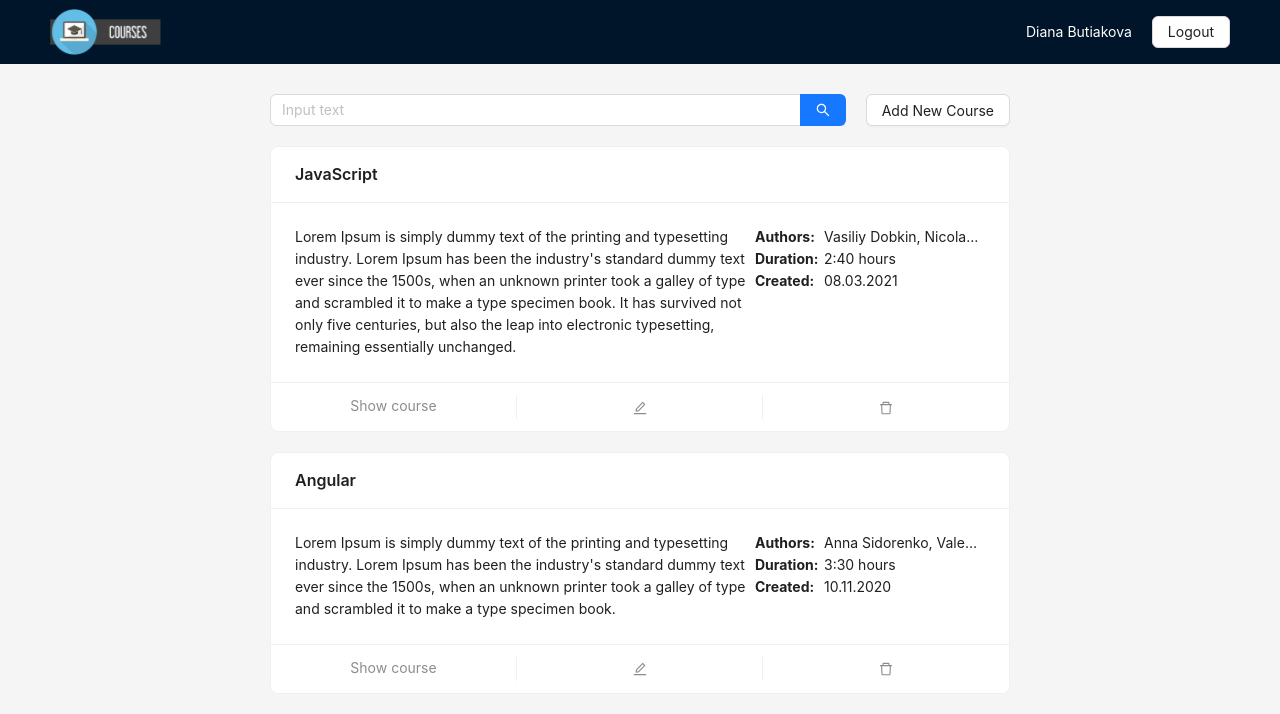
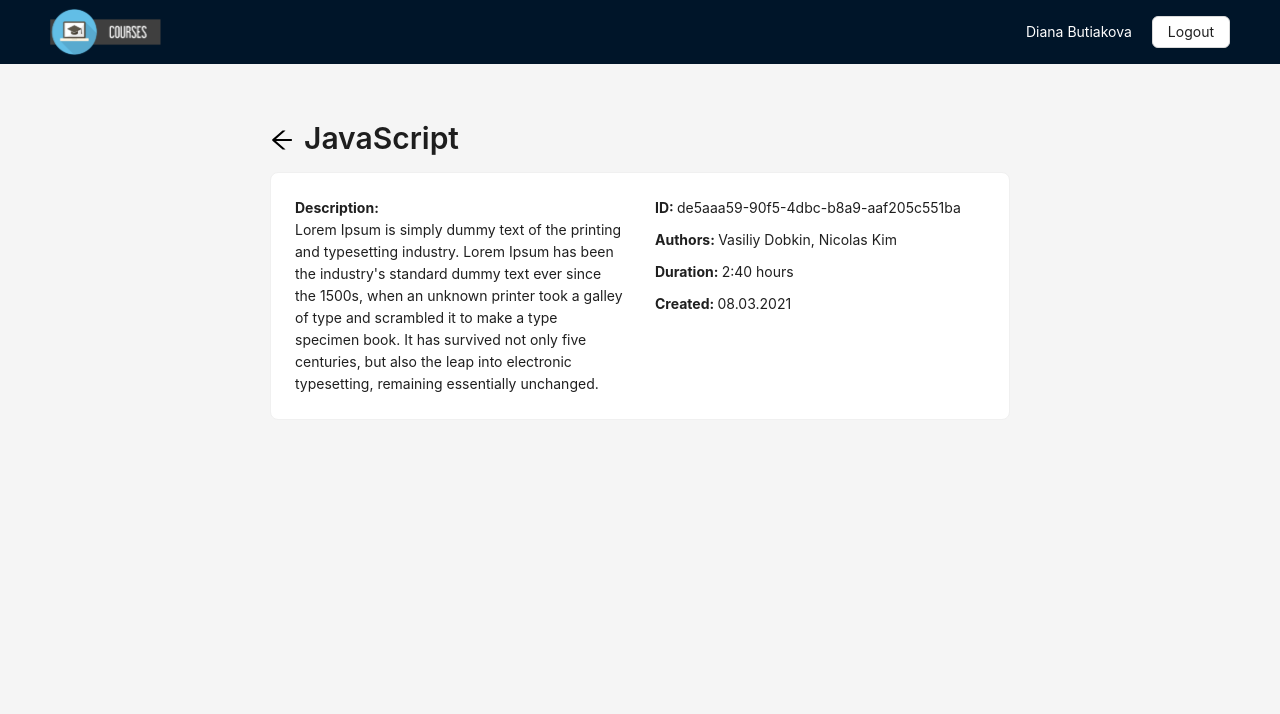
Before and after one commit to bt-diana/courses-app, a React (Vite) app: page /courses/b5630fdd-7bf7-4d39-b75a-2b5906fd0916 in a window 1280 px wide. Shown: the top 714 px of the page. Built offline with nearby package versions, Linux system fonts and the light colour scheme.

Commit message:
feat: configure basinc routing for login, courses and course info

```diff
--- a/src/App.tsx
+++ b/src/App.tsx
@@ -1,37 +1,27 @@
-import { useState } from 'react';
 import './App.css';
 import CurrentCourses from './components/CurrentCourses/CurrentCourses';
+import CourseInfo from './components/CourseInfo/CourseInfo';
+import LoginForm from './components/LoginForm/LoginForm';
 import Header from './components/Header/Header';
-import CourseInfo from './components/CourseInfo/CourseInfo';
-import { Layout } from 'antd';
-import { Course } from './types';
+import { BrowserRouter as Router, Routes, Route } from 'react-router-dom';
+import Layout, { Content } from 'antd/es/layout/layout';
 
 const App = () => {
-  const [course, setCourse] = useState<Course | null>(null);
-
   return (
-    <Layout className="layout">
-      <Header />
-      <Layout.Content className="main">
-        <div className="content">
-          {course === null && (
-            <CurrentCourses
-              openCourse={(course: Course) => {
-                setCourse(course);
-              }}
-            />
-          )}
-          {course !== null && (
-            <CourseInfo
-              courseData={course}
-              closeCourse={() => {
-                setCourse(null);
-              }}
-            />
-          )}
-        </div>
-      </Layout.Content>
-    </Layout>
+    <Router>
+      <Layout className="layout">
+        <Header />
+        <Content className="main">
+          <div className="content">
+            <Routes>
+              <Route path="/login" element={<LoginForm />} />
+              <Route path="/courses" element={<CurrentCourses />} />
+              <Route path="/courses/:id" element={<CourseInfo />} />
+            </Routes>
+          </div>
+        </Content>
+      </Layout>
+    </Router>
   );
 };
 
--- a/src/components/CourseCard/CourseCard.tsx
+++ b/src/components/CourseCard/CourseCard.tsx
@@ -4,27 +4,22 @@ import { Card } from 'antd';
 import { DeleteOutlined, EditOutlined } from '@ant-design/icons';
 import DeleteCourse from '../../contexts/deleteCourse';
 import { useContext } from 'react';
+import { Link } from 'react-router-dom';
 
 interface CourseCardProps {
   courseData: Course;
-  openCourse: (course: Course) => void;
 }
 
-const CourseCard = ({ courseData, openCourse }: CourseCardProps) => {
+const CourseCard = ({ courseData }: CourseCardProps) => {
   const deleteCourse = useContext(DeleteCourse);
 
   return (
     <Card
       title={courseData.title}
       actions={[
-        <div
-          key="show"
-          onClick={() => {
-            openCourse(courseData);
-          }}
-        >
-          Show course
-        </div>,
+        <Link key="show" to={`/courses/${courseData.id}`}>
+          <span>Show course</span>
+        </Link>,
         <EditOutlined key="edit" />,
         <DeleteOutlined
           key="delete"
--- a/src/components/CourseInfo/CourseInfo.tsx
+++ b/src/components/CourseInfo/CourseInfo.tsx
@@ -1,20 +1,27 @@
+import './CourseInfo.css';
 import { Card, Typography } from 'antd';
 import { Course } from '../../types';
 import { ArrowLeftOutlined } from '@ant-design/icons';
-import './CourseInfo.css';
+import { Link } from 'react-router-dom';
 
-interface CourseInfoProps {
-  courseData: Course;
-  closeCourse: () => void;
-}
+const CourseInfo = () => {
+  const courseData: Course = {
+    id: 'de5aaa59-90f5-4dbc-b8a9-aaf205c551ba',
+    title: 'JavaScript',
+    description: `Lorem Ipsum is simply dummy text of the printing and typesetting industry. Lorem Ipsum has been the industry's standard dummy text ever since the 1500s, when an unknown printer took a galley of type and scrambled it to make a type specimen book. It has survived not only five centuries, but also the leap into electronic typesetting, remaining essentially unchanged.`,
+    creationDate: '08.03.2021',
+    duration: '2:40 hours',
+    authors: 'Vasiliy Dobkin, Nicolas Kim',
+  };
 
-const CourseInfo = ({ courseData, closeCourse }: CourseInfoProps) => {
   return (
     <>
       <div className="title">
-        <button className="back" aria-label="back-button" onClick={closeCourse}>
-          <ArrowLeftOutlined />
-        </button>
+        <Link to="/courses">
+          <button className="back" aria-label="back-button">
+            <ArrowLeftOutlined />
+          </button>
+        </Link>
         <Typography.Title level={2}>{courseData.title}</Typography.Title>
       </div>
       <Card className="card-info">
--- a/src/components/Courses/Courses.tsx
+++ b/src/components/Courses/Courses.tsx
@@ -6,11 +6,10 @@ import { Course } from '../../types';
 import { useState } from 'react';
 interface CoursesProps {
   courses: Course[];
-  openCourse: (course: Course) => void;
   restoreCourses: () => void;
 }
 
-const Courses = ({ courses, openCourse, restoreCourses }: CoursesProps) => {
+const Courses = ({ courses, restoreCourses }: CoursesProps) => {
   const [searchValue, setSearchValue] = useState<string>('');
 
   if (courses?.length) {
@@ -30,7 +29,6 @@ const Courses = ({ courses, openCourse, restoreCourses }: CoursesProps) => {
               title.toLowerCase().includes(searchValue) ||
               description.toLowerCase().includes(searchValue)
           )}
-          openCourse={openCourse}
         />
       </div>
     );
--- a/src/components/CoursesList/CoursesList.tsx
+++ b/src/components/CoursesList/CoursesList.tsx
@@ -4,18 +4,13 @@ import { Course } from '../../types';
 
 interface CoursesListProps {
   courses: Course[];
-  openCourse: (course: Course) => void;
 }
 
-const CoursesList = ({ courses, openCourse }: CoursesListProps) => {
+const CoursesList = ({ courses }: CoursesListProps) => {
   return (
     <div className="courses-list">
       {courses.map((course) => (
-        <CourseCard
-          key={course.id}
-          courseData={course}
-          openCourse={openCourse}
-        />
+        <CourseCard key={course.id} courseData={course} />
       ))}
     </div>
   );
--- a/src/components/CurrentCourses/CurrentCourses.tsx
+++ b/src/components/CurrentCourses/CurrentCourses.tsx
@@ -43,11 +43,7 @@ const setMockedCurrentCourses = (mockedNewCourseList: Course[]) => {
   );
 };
 
-interface CurrentCoursesProps {
-  openCourse: (course: Course) => void;
-}
-
-const CurrentCourses = ({ openCourse }: CurrentCoursesProps) => {
+const CurrentCourses = () => {
   const [сurrentCoursesList, setCurrentCoursesList]: [
     Course[],
     React.Dispatch<React.SetStateAction<Course[]>>,
@@ -65,7 +61,6 @@ const CurrentCourses = ({ openCourse }: CurrentCoursesProps) => {
     >
       <Courses
         courses={сurrentCoursesList}
-        openCourse={openCourse}
         restoreCourses={() => {
           setMockedCurrentCourses(mockedCurrentCoursesList);
           setCurrentCoursesList(mockedCurrentCoursesList);
```
